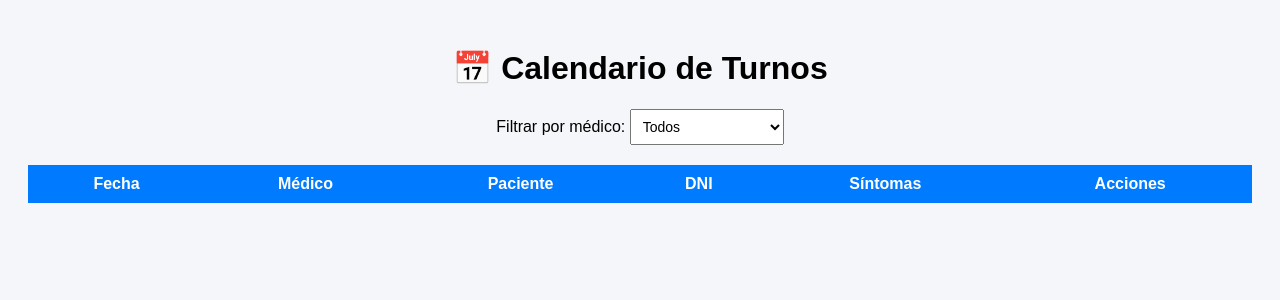
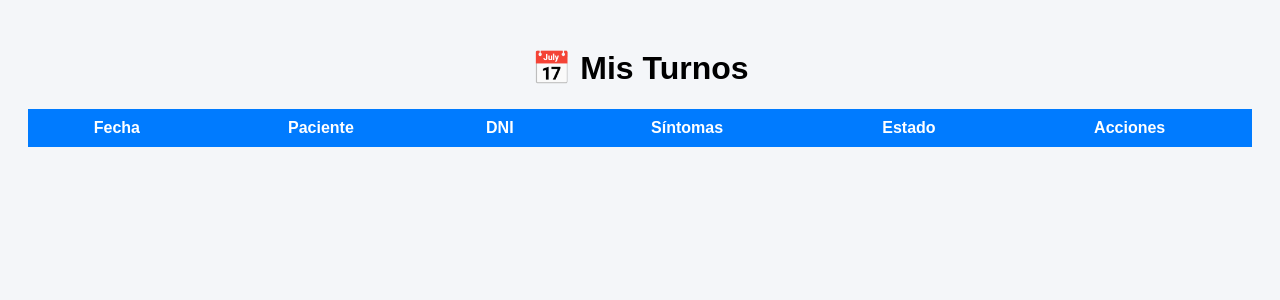
Before and after one commit to danypaez/triage2, a Flask app: page /calendario in a window 1280 px wide. Shown: the top 300 px of the page. Run offline with Flask 3, Linux system fonts and the light colour scheme; the visitor is signed in with stand-in values (Sample User, id 1); data comes from the database, SQL or seed files in the repository; lists and menus that the app fills with data are empty.

Commit message:
Update calendario.html

```diff
--- a/templates/calendario.html
+++ b/templates/calendario.html
@@ -1,7 +1,7 @@
 <!DOCTYPE html>
 <html>
 <head>
-    <title>Calendario Médico</title>
+    <title>Calendario</title>
 
     <style>
         body {
@@ -14,20 +14,10 @@
             text-align: center;
         }
 
-        .filtro {
-            text-align: center;
-            margin-bottom: 20px;
-        }
-
-        select {
-            padding: 8px;
-            font-size: 14px;
-        }
-
         table {
             width: 100%;
+            background: white;
             border-collapse: collapse;
-            background: white;
         }
 
         th {
@@ -41,173 +31,88 @@
             border-bottom: 1px solid #ddd;
         }
 
-        tr:hover {
-            background: #f1f1f1;
-        }
+        .alta { background: #ff4d4d; color: white; }
+        .media { background: #ffc107; }
+        .baja { background: #28a745; color: white; }
 
-        .acciones button {
+        button {
             margin: 2px;
-            padding: 5px 8px;
+            padding: 5px;
             border: none;
             cursor: pointer;
         }
-
-        .editar {
-            background: #ffc107;
-        }
-
-        .borrar {
-            background: #dc3545;
-            color: white;
-        }
-
-        .modal {
-            display: none;
-            position: fixed;
-            top: 20%;
-            left: 30%;
-            width: 40%;
-            background: white;
-            padding: 20px;
-            border: 2px solid #333;
-        }
-
-        .modal input {
-            width: 100%;
-            margin: 5px 0;
-            padding: 8px;
-        }
-
-        .modal button {
-            margin-top: 10px;
-        }
     </style>
 </head>
+
 <body>
 
-<h1>📅 Calendario de Turnos</h1>
-
-<div class="filtro">
-    <label>Filtrar por médico:</label>
-    <select id="filtroMedico" onchange="cargarTurnos()">
-        <option value="">Todos</option>
-        <option>Dr. Juan Pérez</option>
-        <option>Dr. Esteban López</option>
-    </select>
-</div>
+<h1>📅 Mis Turnos</h1>
 
 <table>
     <thead>
         <tr>
             <th>Fecha</th>
-            <th>Médico</th>
             <th>Paciente</th>
             <th>DNI</th>
             <th>Síntomas</th>
+            <th>Estado</th>
             <th>Acciones</th>
         </tr>
     </thead>
-    <tbody id="tablaTurnos"></tbody>
+
+    <tbody id="tabla"></tbody>
 </table>
 
-<!-- MODAL EDITAR -->
-<div class="modal" id="modalEditar">
-    <h3>Editar Turno</h3>
-
-    <input type="hidden" id="edit_id">
-
-    <input id="edit_nombre" placeholder="Nombre">
-    <input id="edit_dni" placeholder="DNI">
-    <input id="edit_sintomas" placeholder="Síntomas">
-    <input id="edit_doctor" placeholder="Doctor">
-    <input id="edit_fecha" placeholder="Fecha">
-
-    <button onclick="guardarEdicion()">Guardar</button>
-    <button onclick="cerrarModal()">Cancelar</button>
-</div>
-
 <script>
-async function cargarTurnos() {
-
-    const medico = document.getElementById("filtroMedico").value;
+async function cargar() {
 
     const res = await fetch("/turnos_data");
     const data = await res.json();
 
-    const tabla = document.getElementById("tablaTurnos");
+    const tabla = document.getElementById("tabla");
     tabla.innerHTML = "";
 
     data.forEach(t => {
 
-        if (medico && t.doctor !== medico) return;
+        const clase =
+            t.urgencia === "ALTA" ? "alta" :
+            t.urgencia === "MEDIA" ? "media" : "baja";
 
         tabla.innerHTML += `
-            <tr>
+        <tr class="${clase}">
             <td>${t.fecha}</td>
-                <td>${t.doctor}</td>
             <td>${t.nombre}</td>
             <td>${t.dni}</td>
             <td>${t.sintomas}</td>
-                <td class="acciones">
-                    <button class="editar" onclick='editar(${JSON.stringify(t)})'>✏️</button>
-                    <button class="borrar" onclick="borrar(${t.id})">🗑</button>
+            <td>${t.estado}</td>
+            <td>
+                <button onclick="confirmar(${t.id})">✔</button>
+                <button onclick="borrar(${t.id})">🗑</button>
             </td>
         </tr>
         `;
     });
 }
 
-function editar(t) {
-    document.getElementById("modalEditar").style.display = "block";
-
-    document.getElementById("edit_id").value = t.id;
-    document.getElementById("edit_nombre").value = t.nombre;
-    document.getElementById("edit_dni").value = t.dni;
-    document.getElementById("edit_sintomas").value = t.sintomas;
-    document.getElementById("edit_doctor").value = t.doctor;
-    document.getElementById("edit_fecha").value = t.fecha;
-}
-
-function cerrarModal() {
-    document.getElementById("modalEditar").style.display = "none";
-}
-
-async function guardarEdicion() {
-
-    const data = {
-        id: document.getElementById("edit_id").value,
-        nombre: document.getElementById("edit_nombre").value,
-        dni: document.getElementById("edit_dni").value,
-        sintomas: document.getElementById("edit_sintomas").value,
-        doctor: document.getElementById("edit_doctor").value,
-        fecha: document.getElementById("edit_fecha").value,
-        especialidad: "clínica médica"
-    };
-
-    await fetch("/editar_turno", {
+async function confirmar(id) {
+    await fetch("/confirmar_estado", {
         method: "POST",
         headers: {"Content-Type": "application/json"},
-        body: JSON.stringify(data)
+        body: JSON.stringify({id})
     });
-
-    cerrarModal();
-    cargarTurnos();
+    cargar();
 }
 
 async function borrar(id) {
-
-    if (!confirm("¿Eliminar turno?")) return;
-
     await fetch("/borrar_turno", {
         method: "POST",
         headers: {"Content-Type": "application/json"},
         body: JSON.stringify({id})
     });
-
-    cargarTurnos();
+    cargar();
 }
 
-cargarTurnos();
+cargar();
 </script>
 
 </body>
```
Lines whose indentation alone changed are shown as unchanged.
